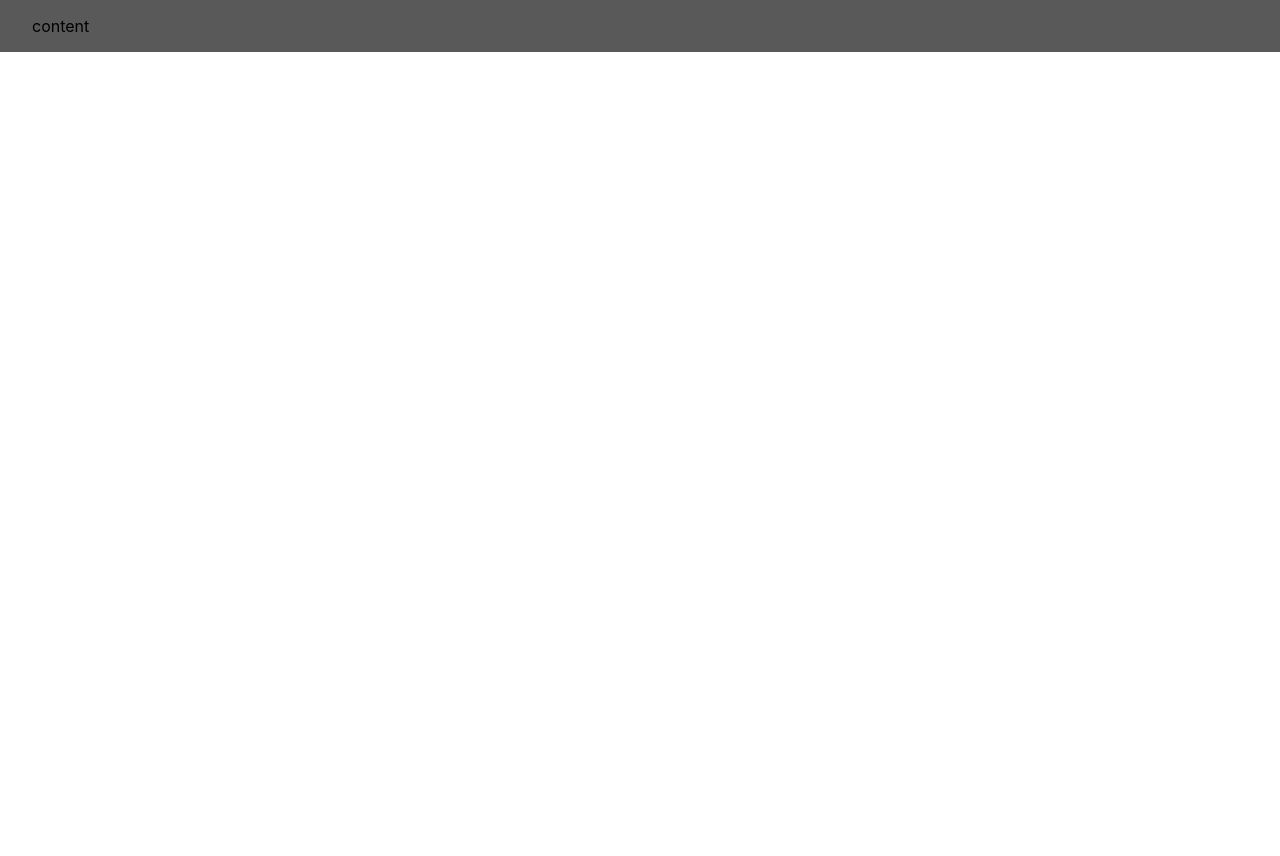
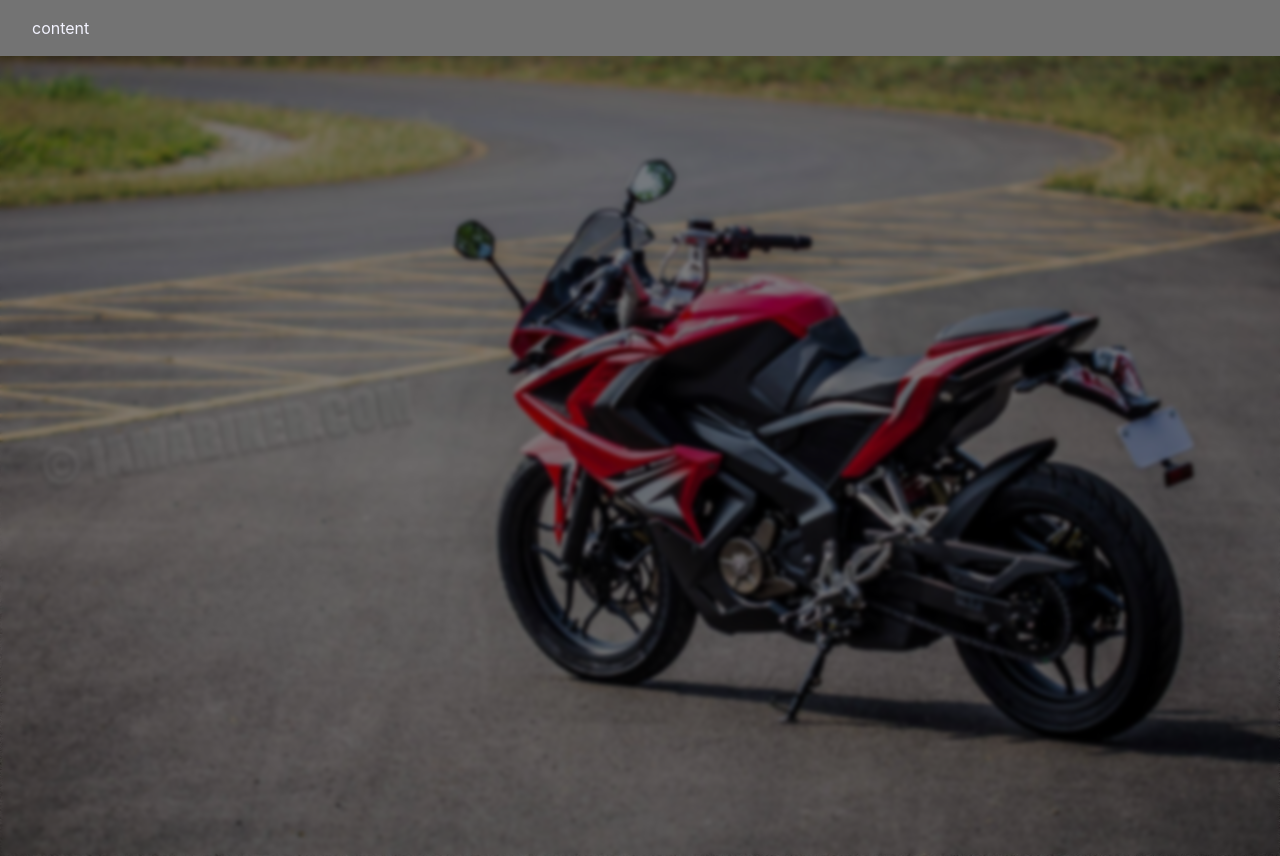
Before and after one commit to SooryaSRajan/Aadhithya-Bajai-Page, a React (Create React App) app: page / in a window 1280 px wide. Before the commit the page ends 800 px from the top, so only its background shows below. Built offline with nearby package versions, Linux system fonts and the light colour scheme.

Commit message:
Added place holder hero page

```diff
--- a/src/App.css
+++ /dev/null
@@ -1,4 +0,0 @@
-.app {
-    width: 100vw;
-    height: 100vh;
-}
--- a/src/App.js
+++ b/src/App.js
@@ -1,12 +1,16 @@
-import './App.css';
+import './App.scss';
 import NavBar from "./components/nav/NavBar";
+import HeroPage from "./pages/hero/HeroPage";
 
 function App() {
-  return (
-    <div className="app">
-      <NavBar/>
-    </div>
-  );
+    return (
+      <div className="app">
+          <NavBar/>
+          <div className="app-content__root">
+              <HeroPage/>
+          </div>
+      </div>
+    );
 }
 
 export default App;
--- /dev/null
+++ b/src/App.scss
@@ -0,0 +1,12 @@
+.app {
+    width: 100vw;
+    height: 100vh;
+    max-height: 100vh;
+    display: flex;
+    margin-top: 3.5rem;
+
+    .app-content__root {
+        width: 100%;
+        height: 100%;
+    }
+}
--- a/src/components/nav/NavBar.scss
+++ b/src/components/nav/NavBar.scss
@@ -1,8 +1,17 @@
+@import '../../constants.scss';
+
 .nav-bar {
     display: flex;
     align-items: center;
     justify-content: space-between;
     padding: 1rem 2rem;
     width: 100%;
-    background-color: rgba(77, 77, 77, 0.93);
+    backdrop-filter: blur(4px);
+    background-color: $primaryColor;
+    position: fixed;
+    top: 0;
+    height: 3.5rem;
+    size: 1.5rem;
+    z-index: 100;
+    color: $textColorWhite;
 }
--- a/src/constants.scss
+++ b/src/constants.scss
@@ -1 +1,2 @@
-$primaryColor = #000000;
+$primaryColor: #3B3B3BB5;
+$textColorWhite: #f3f3ff;
--- /dev/null
+++ b/src/pages/hero/HeroPage.js
@@ -0,0 +1,13 @@
+import './HeroPage.scss';
+
+function HeroPage() {
+    return (
+      <div className="hero-page">
+            <div className="hero-page__content">
+
+            </div>
+      </div>
+    );
+}
+
+export default HeroPage;
--- /dev/null
+++ b/src/pages/hero/HeroPage.scss
@@ -0,0 +1,14 @@
+.hero-page {
+    background: url("../../assets/images/hero.jpg") no-repeat center center;
+    background-size: cover;
+    backdrop-filter: blur(4px);
+    width: 100%;
+    height: 100%;
+
+    .hero-page__content{
+        width: 100%;
+        height: 100%;
+        backdrop-filter: blur(2px);
+        background-color: rgba(0, 0, 0, 0.5);
+    }
+}
```
Also changed, not shown: src/assets/images/hero.jpg (added).
